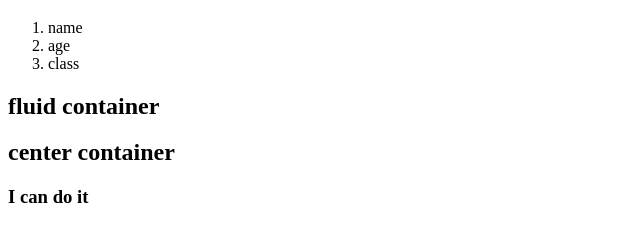
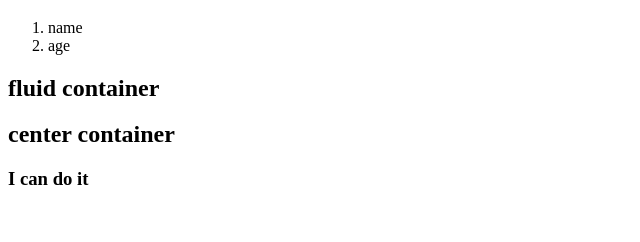
Before and after one commit to kalsi-surjeet/HTML-CSS, a plain HTML site: page index.html in a window 1280 px wide. Shown: the part 250-492 px from the top of the page, without its empty margins (0-640 px from the left). Drawn offline with Linux system fonts and the light colour scheme.

Commit message:
Update index.html

```diff
--- a/index.html
+++ b/index.html
@@ -22,9 +22,6 @@
     <li>
         age
     </li>
-    <li>
-        class
-    </li>
     </ol>
     <h2>fluid container</h2>
     <h2>center container</h2>
```
